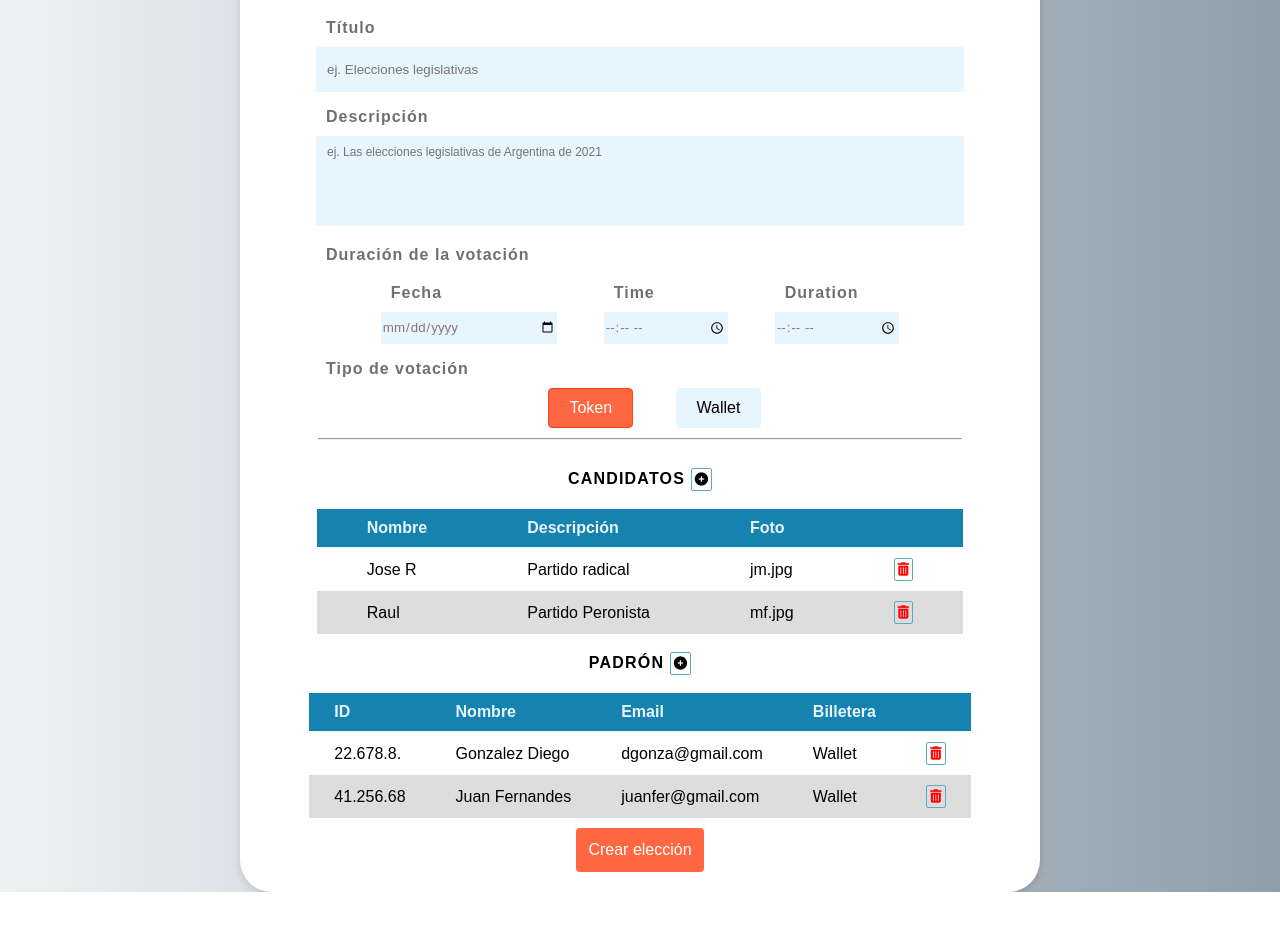
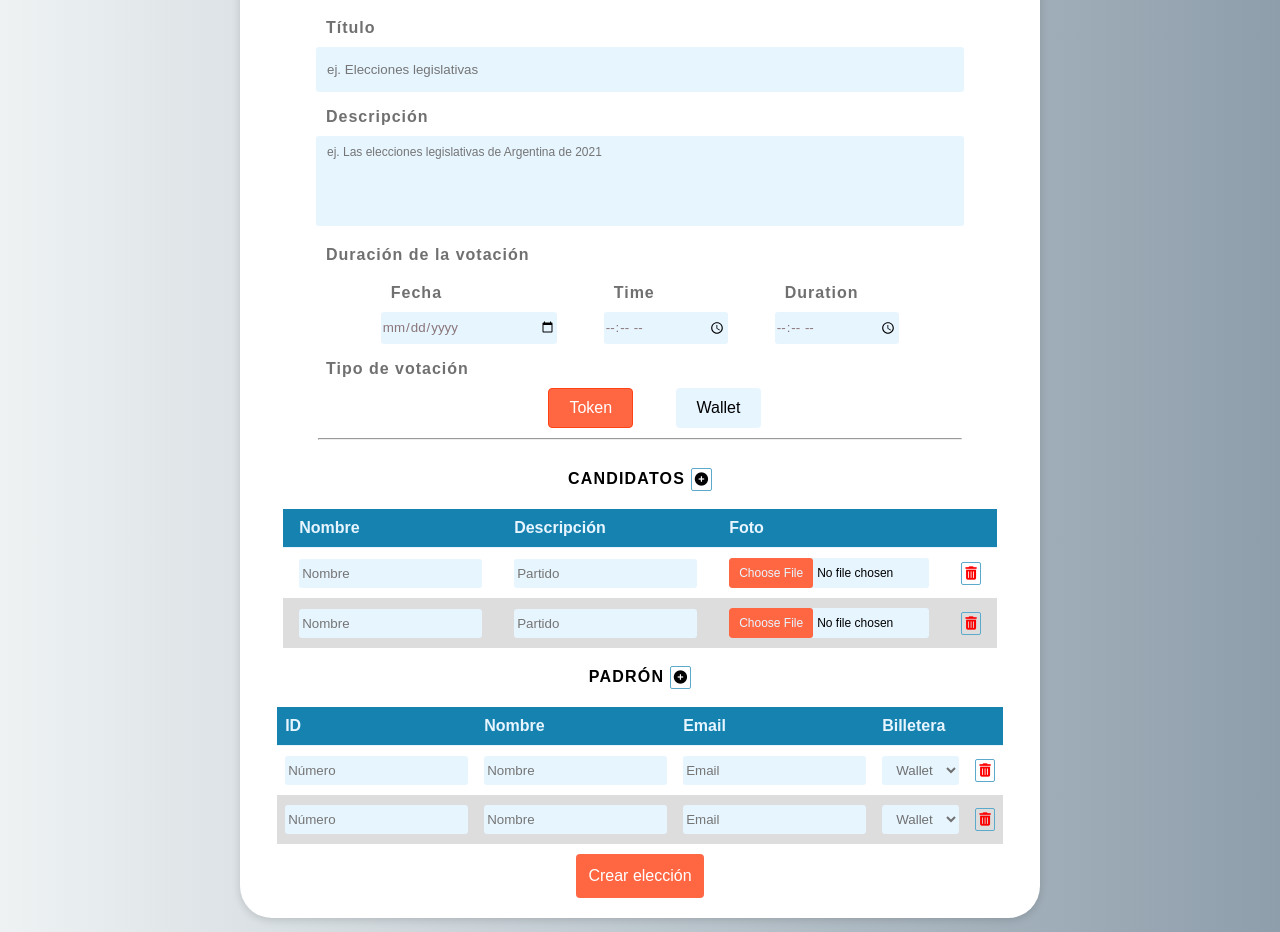
Before and after one commit to albertoalejandro10/pollings, a website: page src/index.html in a window 1280 px wide. Shown: the part 221-1153 px from the top of the page. Before the commit the page ends 1113 px from the top, so only its background shows below. Drawn offline with Linux system fonts and the light colour scheme.

Commit message:
normalize inputs and tables

```diff
--- a/src/css/board.css
+++ b/src/css/board.css
@@ -1,3 +1,5 @@
+
+@import url(main.css);
 
 /* Estilos para las tablas */
 .form-table {
@@ -48,17 +50,62 @@ caption i:hover {
 
 table {
     width: 100%;
+    max-width: 760px;
     background-color: var(--just-white);
     text-align: left;
     border-collapse: collapse;
 }
 
+table input[type="text"],
+table input[type="number"],
+table input[type="email"] {
+    padding: 6px 2px;
+    background: var(--soft-blue);
+    border: .5px solid transparent;
+    border-radius: 3px;
+    transition: .3s ease all;
+}
+
+table input[type="text"]:hover,
+table input[type="number"]:hover,
+table input[type="email"]:hover {
+    background: var(--just-white);
+    border: .5px solid var(--primary-color);
+    outline: none;
+    box-shadow: 3px 0px 30px rgba(163, 163, 163, 0.4);
+}
+
+.upload-box {
+    font-size: 12px;
+    background: var(--soft-blue);
+    border-radius: 3px;
+    width: 200px;
+    outline: none;
+}
+
+::-webkit-file-upload-button {
+    color: var(--soft-blue);
+    background: var(--soft-orange);
+    padding: 8px 10px;
+    border: none;
+    border-radius: 3px;
+    outline: none;
+}
+
+td select {
+    background: var(--soft-blue);
+    padding: 6px 10px;
+    border: transparent;
+    border-radius: 3px;
+    color: var(--label-titles);
+}
+
 th, td {
-    padding: 10px 25px;
+    padding: 10px 8px;
 }
 
 .form__table-candidates th, .form__table-candidates td {
-    padding: 10px 50px;
+    padding: 10px 16px;
 }
 
 thead {
@@ -69,11 +116,6 @@ thead {
 
 tr:nth-child(even) {
     background-color: #ddd;
-}
-
-tr:hover td{
-    background-color: var(--soft-blue);
-    color: var(--primary-color);
 }
 
 tr td i {
--- a/src/css/main.css
+++ b/src/css/main.css
@@ -111,7 +111,7 @@ header .logo {
 section {
     max-width: 800px;
     width: 90%;
-    margin: auto;
+    margin: 0px auto 14px;
     padding: 20px 40px;
     background-color: var(--just-white);
     border-radius: 32px;
--- a/src/index.html
+++ b/src/index.html
@@ -86,15 +86,19 @@
                                 </thead>
                                 <tbody id="tbody">
                                     <tr id="row-0">
-                                        <td>Jose R</td>
-                                        <td>Partido radical</td>
-                                        <td>jm.jpg</td>
+                                        <td><input type="text" name="" id="" placeholder="Nombre"></td>
+                                        <td><input type="text" name="" id="" placeholder="Partido"></td>
+                                        <td>
+                                            <input class="upload-box" type="file" name="" accept="image/*">
+                                        </td>
                                         <td><button type="button" onclick="deleteRow(0)"><i class="fas fa-trash-alt"></i></button></td>
                                     </tr>
                                     <tr id="row-1">
-                                        <td>Raul</td>
-                                        <td>Partido Peronista</td>
-                                        <td>mf.jpg</td>
+                                        <td><input type="text" name="" id="" placeholder="Nombre"></td>
+                                        <td><input type="text" name="" id="" placeholder="Partido"></td>
+                                        <td>
+                                            <input class="upload-box" type="file" name="" accept="image/*">
+                                        </td>
                                         <td><button type="button" onclick="deleteRow(1)"><i class="fas fa-trash-alt"></i></button></td>
                                     </tr>
                                 </tbody>
@@ -114,17 +118,27 @@
                                 </thead>
                                 <tbody id="tbody-census">
                                     <tr id="row-0-census">
-                                        <td>22.678.8.</td>
-                                        <td>Gonzalez Diego</td>
-                                        <td>dgonza@gmail.com</td>
-                                        <td>Wallet</td>
+                                        <td><input type="number" name="" id="" placeholder="Número"></td>
+                                        <td><input type="text" name="" id="" placeholder="Nombre"></td>
+                                        <td><input type="email" name="" id="" placeholder="Email" autocomplete="email"></td>
+                                        <td>
+                                            <select name="select" id="">
+                                                <option value="Wallet">Wallet</option>
+                                                <option value="Token">Token</option>
+                                            </select>
+                                        </td>
                                         <td><button type="button" onclick="deleteRowCensus(0)"><i class="fas fa-trash-alt"></i></button></i></td>
                                     </tr>
                                     <tr id="row-1-census">
-                                        <td>41.256.68</td>
-                                        <td>Juan Fernandes</td>
-                                        <td>juanfer@gmail.com</td>
-                                        <td>Wallet</td>
+                                        <td><input type="number" name="" id="" placeholder="Número"></td>
+                                        <td><input type="text" name="" id="" placeholder="Nombre"></td>
+                                        <td><input type="email" name="" id="" placeholder="Email" autocomplete="email"></td>
+                                        <td>
+                                            <select name="select" id="">
+                                                <option value="Wallet">Wallet</option>
+                                                <option value="Token">Token</option>
+                                            </select>
+                                        </td>
                                         <td><button type="button" onclick="deleteRowCensus(1)"><i class="fas fa-trash-alt"></i></button></td>
                                     </tr>
                                 </tbody>
--- a/src/js/forms-candidates.js
+++ b/src/js/forms-candidates.js
@@ -7,11 +7,11 @@ const addRow = () => {
 
 
     let row_data_1 = document.createElement('td');
-    row_data_1.innerHTML = "Messi";
+    row_data_1.innerHTML = `<input type="text" name="" id="" placeholder="Nombre">`;
     let row_data_2 = document.createElement('td');
-    row_data_2.innerHTML = "Partido raro";
+    row_data_2.innerHTML = `<input type="text" name="" id="" placeholder="Partido">`;
     let row_data_3 = document.createElement('td');
-    row_data_3.innerHTML = "messi.jpg";
+    row_data_3.innerHTML = `<input class="upload-box" type="file" name="" accept="image/*">`;
     let row_data_4 = document.createElement('td');
     row_data_4.innerHTML = `<button type="button" onclick="deleteRow( ${n++} )"><i class="fas fa-trash-alt"></i></button>`;
 
--- a/src/js/forms-census.js
+++ b/src/js/forms-census.js
@@ -5,21 +5,23 @@ const addRowCensus = () => {
     m++;
     row_2.id = `row-${m}-census`;
 
-
     let row_2_data_1 = document.createElement('td');
-    row_2_data_1.innerHTML = "25.265.058";
+    row_2_data_1.innerHTML = `<input type="number" name="" id="" placeholder="Número">`;
 
     let row_2_data_2 = document.createElement('td');
-    row_2_data_2.innerHTML = "Alberto";
+    row_2_data_2.innerHTML = `<input type="text" name="" id="" placeholder="Nombre">`;
 
     let row_2_data_3 = document.createElement('td');
-    row_2_data_3.innerHTML = "alberto@gmail.com";
+    row_2_data_3.innerHTML = `<input type="email" name="" id="" placeholder="Email">`;
 
     let row_2_data_4 = document.createElement('td');
-    row_2_data_4.innerHTML = "Wallet";
+    row_2_data_4.innerHTML = `<select name="select" id="">
+                                <option value="Wallet">Wallet</option>
+                                <option value="Token">Token</option>
+                              </select>`;
 
     let row_2_data_5 = document.createElement('td');
-    row_2_data_5.innerHTML = `<button type="button" onclick="deleteRowCensus(${m++})"><i class="fas fa-trash-alt"></i></button>`;
+    row_2_data_5.innerHTML = `<button type="button" onclick="deleteRowCensus( ${m++} )"><i class="fas fa-trash-alt"></i></button>`;
 
     row_2.appendChild(row_2_data_1);
     row_2.appendChild(row_2_data_2);
```
